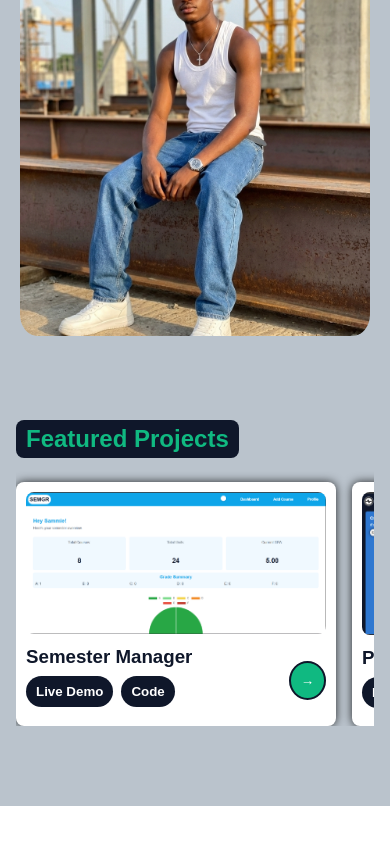
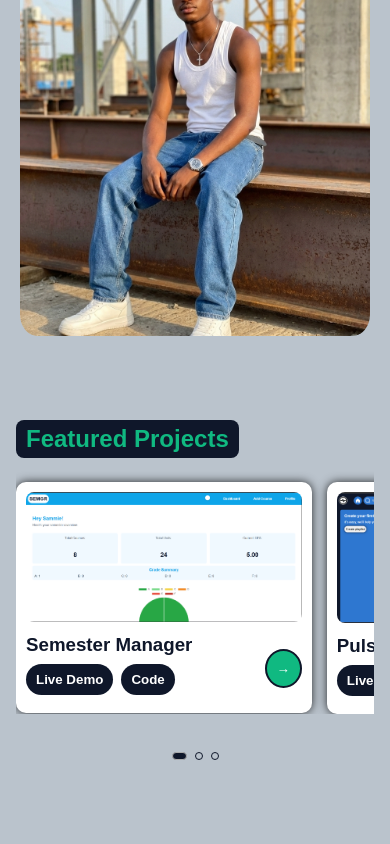
Before and after one commit to Sammieking117/My-Portfolio-v1.0, a React (Vite) app: page / in a window 390 px wide. Shown: the part 1192-2036 px from the top of the page. Before the commit the page ends 1998 px from the top, so only its background shows below. Built offline with nearby package versions, Linux system fonts and the light colour scheme.

Commit message:
updated my projects page

```diff
--- a/package.json
+++ b/package.json
@@ -12,7 +12,8 @@
   "dependencies": {
     "react": "^19.2.0",
     "react-dom": "^19.2.0",
-    "react-router-dom": "^7.12.0"
+    "react-router-dom": "^7.12.0",
+    "swiper": "^12.0.3"
   },
   "devDependencies": {
     "@eslint/js": "^9.39.1",
--- a/src/components/Projects.jsx
+++ b/src/components/Projects.jsx
@@ -1,17 +1,48 @@
+import { Swiper, SwiperSlide } from 'swiper/react';
 import { Link } from "react-router-dom";
+import { Pagination, Keyboard } from 'swiper/modules';
+
+import 'swiper/css';
+import 'swiper/css/pagination';
 
 const Projects = () => {
     const projects = [
         {image: "/images/semgr.png", name: "Semester Manager", id: 1},
         {image: "/images/pulse.png", name: "Pulse", id: 2},
+        {image: "", name: "My Porfolio", id: 3}
     ]
 
     return (
         <div className="projects">
             <h2>Featured Projects</h2>
-            <div className="project-row">
+            <Swiper
+                modules={[Pagination, Keyboard]}
+                spaceBetween={15}
+                pagination={{ clickable: true,
+                    el: ".projects-pagination",
+                }}
+                tabIndex={0}
+                keyboard={{
+                    enabled: true,
+                    onlyInViewport: true,
+                }}
+                className='project-swiper project-row'
+                breakpoints={{
+                    320: {
+                        slidesPerView: 1.2,
+                    },
+                    768: {
+                        slidesPerView: 2.2,
+                    },
+                    1024: {
+                        slidesPerView: 3,
+                    },
+                }}
+                >
                     {projects.map((project) => (
-                    <div className="project-card" key={project.id}>
+                        <SwiperSlide
+                        key={project.id}>
+                        <div className="project-card">
                             <img src={project.image} />
                             <div className="project-content">
                                 <div className="project-name">
@@ -24,8 +55,10 @@ const Projects = () => {
                                 <Link><button className="details-btn">→</button></Link>
                             </div>
                         </div>
+                        </SwiperSlide>
                     ))}
-            </div>
+            </Swiper>
+            <div className="projects-pagination"></div>
         </div>
      );
 }
--- /dev/null
+++ b/src/components/Services.jsx
@@ -0,0 +1,9 @@
+const Services = () => {
+    return (
+        <div className="services">
+
+        </div>
+     );
+}
+
+export default Services;
--- a/src/index.css
+++ b/src/index.css
@@ -179,6 +179,9 @@ nav ul li a:is(:hover, :active){
 .projects {
   margin-top: 5rem;
 }
+/* .project-swiper {
+  padding-bottom: 40px;
+} */
 .projects h2 {
   color: var(--ACCENT);
   background: var(--MAIN-COLOR);
@@ -189,7 +192,7 @@ nav ul li a:is(:hover, :active){
 .project-row {
   display: flex;
   gap: 1rem;
-  overflow-x: auto;
+  overflow-x: visible;
 }
 .project-row::-webkit-scrollbar {
   display: none;
@@ -198,13 +201,14 @@ nav ul li a:is(:hover, :active){
   margin-top: 1.5rem;
   background: #fff;
   padding: 10px;
-  border-radius: 8px;
-  width: fit-content;
+  border-radius: 10px;
+  width: 100%;
+  height: 100%;
   box-shadow: 0 0 10px rgba(0, 0, 0, 0.8);
 
 }
 .project-card img {
-  width: 300px;
+  width: 100%;
   border-radius: 8px;
 }
 .project-content {
@@ -243,3 +247,18 @@ nav ul li a:is(:hover, :active){
   color: #fff;
   background: var(--ACCENT);
 }
+.projects-pagination {
+  margin-top: 2rem;
+  text-align: center;
+}
+.projects-pagination .swiper-pagination-bullet {
+  background: transparent;
+  border: 1px solid var(--MAIN-COLOR);
+  opacity: 1;
+}
+.projects-pagination .swiper-pagination-bullet-active {
+  background: var(--MAIN-COLOR);
+  width: 15px;
+  border: 1px solid #aaa;
+  border-radius: 999px;
+}
--- a/src/pages/Dashboard.jsx
+++ b/src/pages/Dashboard.jsx
@@ -1,6 +1,7 @@
 import About from "../components/About";
 import Home from "../components/Home";
 import Projects from "../components/Projects";
+import Services from "../components/Services";
 
 const Dashboard = () => {
     return (
@@ -8,6 +9,7 @@ const Dashboard = () => {
             <Home />
             <About />
             <Projects />
+            <Services />
         </div>
      );
 }
```
Also changed, not shown: 1 other file (tests, documents, lock files or other folders). Lines whose indentation alone changed are shown as unchanged.
